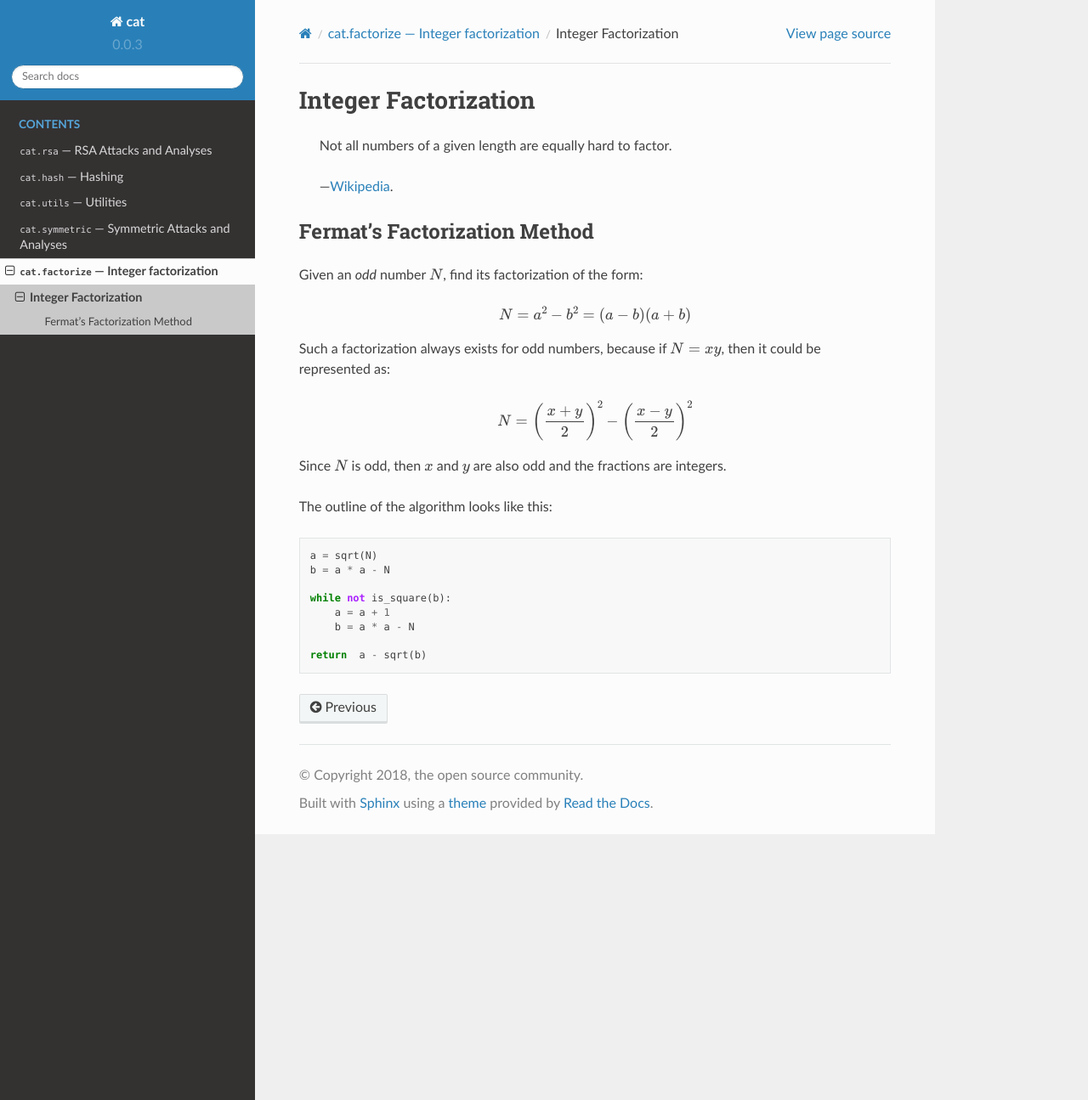
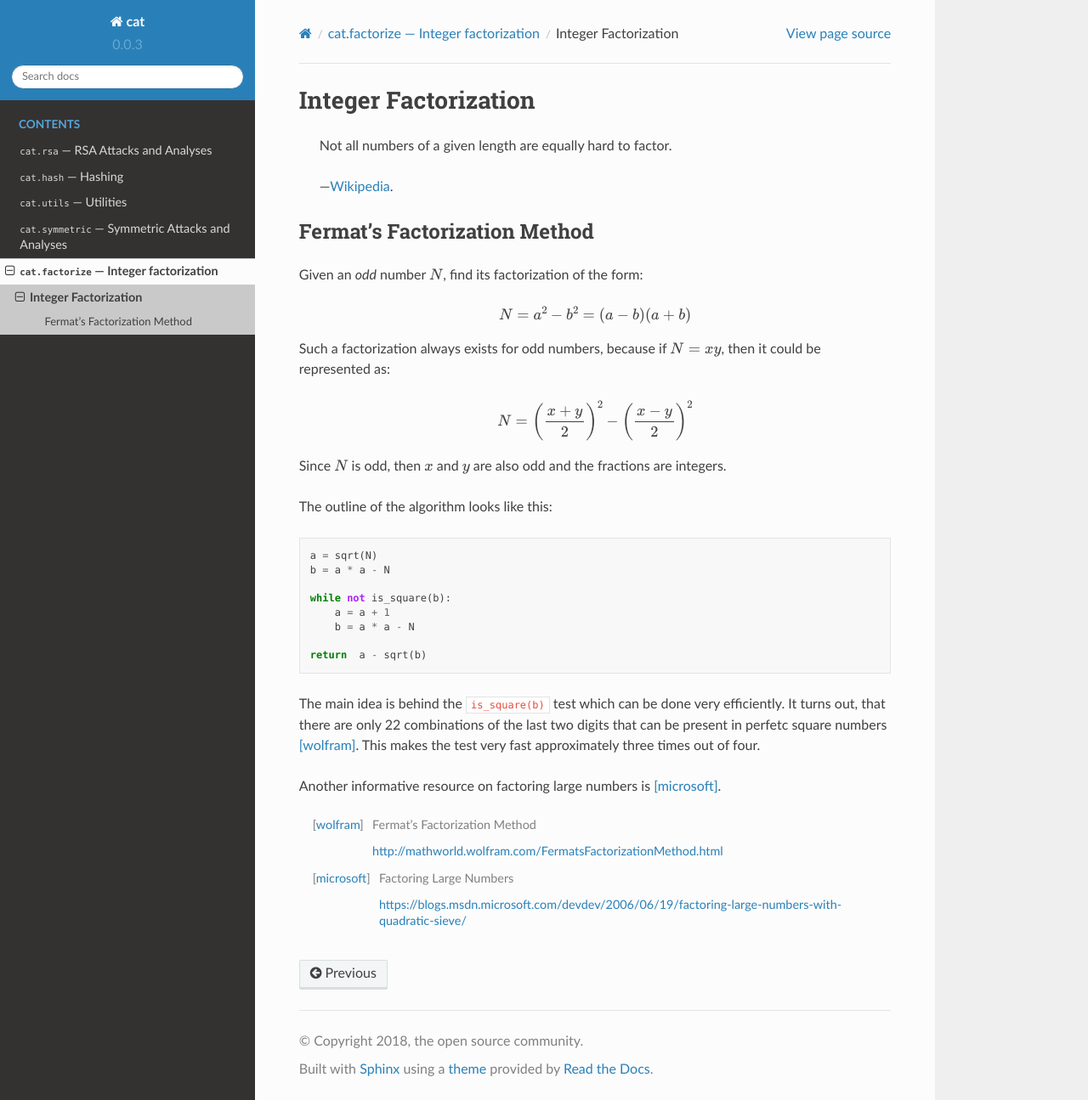
Before and after one commit to establishingsecurity/CAT, a Sphinx documentation site: the page built from doc/src/factorize/fermat.rst, in a window 1280 px wide and 1295 px high. Shown: the whole window at 85% size. Built offline with Sphinx 7.4.7 and the Read the Docs theme 2.0.0, drawn with Linux system fonts in a browser that asks for light colours; pages that are not in the unit, such as notebooks, are missing from menus.

Commit message:
Improve documentation for Fermat's factorization

```diff
--- a/doc/src/factorize/fermat.rst
+++ b/doc/src/factorize/fermat.rst
@@ -21,7 +21,6 @@ Given an *odd* number :math:`N`, find its factorization of the form:
 
 Such a factorization always exists for odd numbers, because if :math:`N = xy`, then it could be represented as:
 
-
 .. math::
 
    N = \left(\frac{x + y}{2}\right)^2 - \left(\frac{x - y}{2}\right)^2
@@ -41,3 +40,15 @@ The outline of the algorithm looks like this:
         b = a * a - N
 
     return  a - sqrt(b)
+
+The main idea is behind the :code:`is_square(b)` test which can be done very efficiently. It turns out, that there are only 22 combinations of the last two digits that can be present in perfetc square numbers [wolfram]_. This makes the test very fast approximately three times out of four.
+
+Another informative resource on factoring large numbers is [microsoft]_.
+
+.. [wolfram] Fermat's Factorization Method
+
+    http://mathworld.wolfram.com/FermatsFactorizationMethod.html
+
+.. [microsoft] Factoring Large Numbers
+
+    https://blogs.msdn.microsoft.com/devdev/2006/06/19/factoring-large-numbers-with-quadratic-sieve/
```
